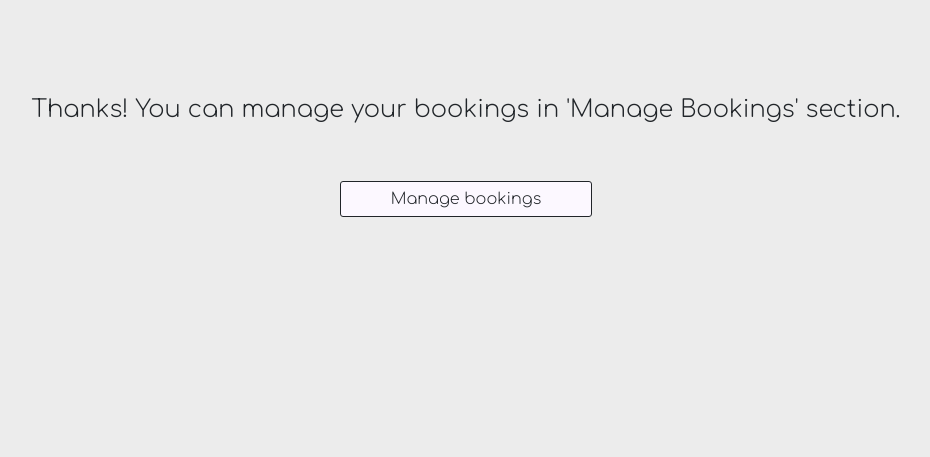
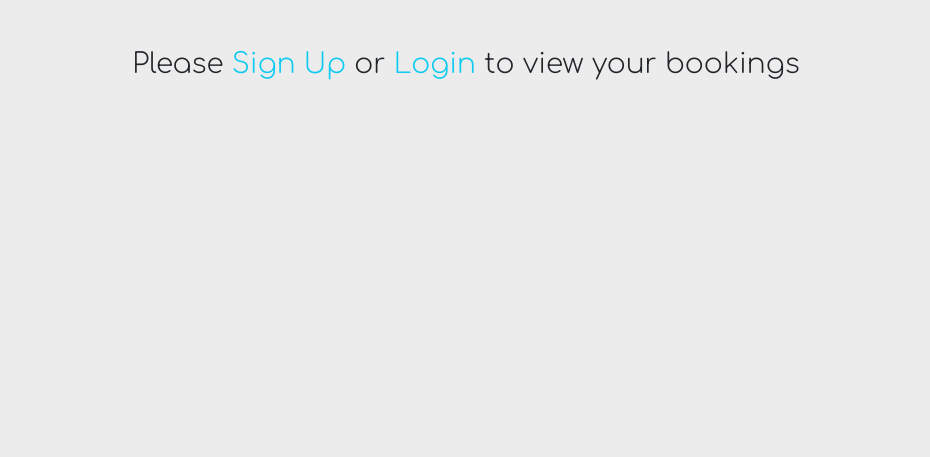
Before and after one commit to Folkor1/BookingPiano, a Django app: page /manage_bookings/ in a window 1280 px wide. Shown: the part 106-563 px from the top of the page, without its empty margins (174-1104 px from the left). Run offline with Django 3.2, Linux system fonts and the light colour scheme; some libraries are stand-ins or nearby versions.

Commit message:
Add edit booking

```diff
--- a/booking/urls.py
+++ b/booking/urls.py
@@ -5,5 +5,7 @@ urlpatterns = [
     path('', views.homepage, name="homepage"),
     path('about/', views.AboutView.as_view(), name="about"),
     path('bookings/', views.BookingsView.as_view(), name="bookings"),
-    path('manage_bookings/', views.manage_bookings, name='manage_bookings'),
+    path('manage_bookings/', views.ManageBookingsView.as_view(), name='manage_bookings'),
+    path('success/', views.success, name="success"),
+    path('edit/<booking_id>', views.edit_booking_date, name="edit"),
 ]
--- a/booking/views.py
+++ b/booking/views.py
@@ -1,6 +1,8 @@
-from django.shortcuts import render, redirect
+from django.shortcuts import render, reverse, get_object_or_404
 from django.views import generic
 from .models import About, Bookings
+from django.http import HttpResponseRedirect
+
 
 
 def homepage(request):
@@ -34,11 +36,32 @@ class BookingsView(generic.ListView):
             status = True
             booking = Bookings(lesson=lesson, lesson_type=lesson_type, date=date, time=time, status=status)
             booking.save()
-            return redirect('manage_bookings')
+            context = {'lesson': lesson, 'lesson_type': lesson_type, 'date': date, 'time': time, 'status': status}
+            return HttpResponseRedirect(reverse('success'), context)
 
 
-def manage_bookings(request):
+class ManageBookingsView(generic.ListView):
     """
     Render manage bookings page
     """
-    return render(request, "manage_bookings.html")
+    model = Bookings
+    template_name = "manage_bookings.html"
+
+
+def success(request):
+    """
+    Render success page
+    """
+    return render(request, "success.html")
+
+
+def edit_booking_date(request, booking_id):
+    """
+    Edit booking date and time
+    """
+    booking = get_object_or_404(Bookings, id=booking_id)
+    if request.method == 'POST':
+        booking.date = request.POST.get('edit_date_inp')
+        booking.time = request.POST.get('edit_time_inp')
+        booking.save()
+    return render(request, 'edit_booking_date.html')
--- a/bookingpiano/settings.py
+++ b/bookingpiano/settings.py
@@ -47,6 +47,7 @@ INSTALLED_APPS = [
     'cloudinary',
     'booking',
 ]
+
 
 MIDDLEWARE = [
     'django.middleware.security.SecurityMiddleware',
--- a/static/css/style.css
+++ b/static/css/style.css
@@ -120,12 +120,12 @@ color: #FCF8FF;
   background-color: #FCF8FF;
 }
 
-#manage-bookings, #manage {
+#manage-bookings, #manage, #success-manage-bookings {
   background-color: #FCF8FF;
   padding: 5px 50px 5px 50px;
 }
 
-#manage-bookings:hover, #manage:hover {
+#manage-bookings:hover, #manage:hover, #change-date:hover, #change-type:hover, #cancel:hover, #success-manage-bookings:hover {
   background-color: #1c1b1a;
 }
 
@@ -135,7 +135,7 @@ color: #FCF8FF;
   left: 80px;
 }
 
-#contacts-font, #upc-book, #pop-up {
+#contacts-font, #upc-book, #pop-up, #upc-manage-book {
   font-family: Merriweather Sans, sans-serif;
   font-size: 90%;
 }
@@ -156,7 +156,7 @@ color: #FCF8FF;
   width: 60px;
 }
 
-#date, #speed, #book-confirm, #confirm-message {
+#date, #speed, #book-confirm, #confirm-message, #change-date, #change-type, #cancel, #edit-book-confirm, #edit-date-form {
   background-color: #FCF8FF;
   border-radius: 3px;
 }
@@ -169,7 +169,7 @@ color: #FCF8FF;
   font-size: 80%;
 }
 
-#book-confirm {
+#book-confirm, #edit-book-confirm {
   padding: 20px 30px;
   width: 220px;
 }
@@ -194,12 +194,12 @@ color: #FCF8FF;
 
 /* Booking confirm message */
 
-#confirm-message {
+#confirm-message, #edit-date-form {
   height: 220px;
   width: 500px;
 }
 
-#back-to-selection, #confirm {
+#back-to-selection, #confirm, #edit-date-confirm, #edit-date-back-to-selection {
   margin-top: 20px;
   bottom: 0;
   height: 50px;
@@ -216,7 +216,7 @@ color: #FCF8FF;
   height: 30px;
 }
 
-#date-confirmation, #time-confirmation {
+#date-confirmation, #time-confirmation, #edit-date-date, #edit-time {
   font-family: Merriweather Sans, sans-serif;
   width: 200px;
 }
--- a/static/script/script.js
+++ b/static/script/script.js
@@ -6,6 +6,8 @@ $(document).ready(function() {
     let selectTime = document.getElementById("time-confirmation");
     let pianoOrTheory = document.getElementById("piano-or-theory");
     let onlineorOffline = document.getElementById("online-or-offline");
+    let editDateDate = document.getElementById("edit-date-date");
+    let editDateTime = document.getElementById("edit-time");
     let booking = [];
     let date = [];
     let time = [];
@@ -102,6 +104,7 @@ $(document).ready(function() {
         $('#book-div').removeClass('d-none');
         time.splice(0);
         var selectedTime = $("#time-picker option:selected").text();
+        console.log(time)
         time.push(selectedTime);
       });
 
@@ -154,4 +157,30 @@ $(document).ready(function() {
         $('#book-for').removeClass('d-none');
       });
 
+      // Edit date confirmation message
+      $('#edit-book-confirm').on("click", function() {
+        $('#edit-date-time').addClass('d-none');
+        $('#edit-date-form').removeClass('d-none');
+        getDateDate();
+        getDateTime();
+      });
+
+      // Edit date - back button
+      $('#edit-date-back-to-selection').on("click", function() {
+        $('#edit-date-form').addClass('d-none');
+        $('#edit-date-time').removeClass('d-none');
+      });
+
+      // Get date from date picker on edit
+      function getDateDate() {
+        editDateDate.innerText = date[0];
+        document.getElementById('edit_date_inp').value = date[0];
+      };
+
+      // Get time from time picker on edit
+      function getDateTime() {
+        editDateTime.innerText = time[0];
+        document.getElementById('edit_time_inp').value = time[0];
+        };
+
 });
--- a/templates/base.html
+++ b/templates/base.html
@@ -47,7 +47,24 @@
                 <a class="nav-link" aria-current="page" href="#">LOGIN</a>
               </li>
             </ul>
+          </div>
+        </div>
     </nav>
+
+    <div aria-live="polite" aria-atomic="true" class="d-flex justify-content-center align-items-center w-100">
+
+      <!-- Then put toasts within -->
+      <div class="toast" role="alert" aria-live="assertive" aria-atomic="true">
+        <div class="toast-header">
+          <strong class="me-auto">Bootstrap</strong>
+          <small>11 mins ago</small>
+          <button type="button" class="btn-close" data-bs-dismiss="toast" aria-label="Close"></button>
+        </div>
+        <div class="toast-body">
+          Hello, world! This is a toast message.
+        </div>
+      </div>
+    </div>
 
     <main class="container">
     {% block content %}
--- a/templates/bookings.html
+++ b/templates/bookings.html
@@ -159,6 +159,7 @@
 
     {% else %}
 
+        <!-- Sign up or login message -->
         <p class="h3 mt-5 text-center">
             Please <a class="text-info text-decoration-none" href="#"> Sign Up</a>
             or <a class="text-info text-decoration-none" href="#">Login</a> in order to make a reservation
--- a/templates/manage_bookings.html
+++ b/templates/manage_bookings.html
@@ -3,13 +3,38 @@
 
 {% block content %}
 
-<div class="mt-5 row row-cols-1 d-flex justify-content-centerd" id="thx-div">
-    <div>
-        <p class="h4 mt-5 text-center">Thanks! You can manage your bookings in 'Manage Bookings' section.</p>
+{% if user.is_authenticated %}
+
+    <!-- My upcoming bookings -->
+    <div class="mt-5 row row-cols-1 d-flex justify-content-centerd">
+        <div class="text-center">
+            <p class="h3 mt-5 text-center">My upcoming bookings:</p>
+            <div class="mt-4">
+
+                {% for booking in bookings_list %}
+                    {% if booking.status %}
+                    <div class="btn-toolbar d-flex justify-content-center mt-2 mb-2 h4">
+                        <p class="btn-group me-3 mb-0 lh-lg" id="upc-manage-book">{{ booking.lesson }} {{ booking.lesson_type }} | {{ booking.date }}</p>
+                        <button type="button" class="w-auto btn btn-outline-dark btn-group me-2 ps-2 pe-2 h-50 p-0 align-middle mt-1" id="change-date"><p class="m-0 p-0 h6 lh-lg"><a class="text-reset text-decoration-none" href="/edit/{{ booking.id }}"> Change date</p></a></button>
+                        <button type="button" class="w-auto btn btn-outline-dark btn-group me-2 ps-2 pe-2 h-50 p-0 align-middle mt-1" id="change-type"><p class="m-0 p-0 h6 lh-lg">Change type</p></button>
+                        <button type="button" class="w-auto btn btn-outline-dark btn-group me-2 ps-2 pe-2 h-50 p-0 align-middle mt-1" id="cancel"><p class="m-0 p-0 h6 lh-lg">Cancel</p></button>
+                    </div>
+                    {% endif %}
+                {% endfor %}
+            </div>
+            <button type="button" class="mt-3 btn btn-outline-dark" id="manage">View my past bookings</button>
+        </div>
+
     </div>
-    <div class="mt-5 text-center">
-        <button type="button" class="btn btn-outline-dark" id="manage">Manage bookings</button>
-    </div>
-</div>
+
+    {% else %}
+
+    <!-- Sign up or login message -->
+    <p class="h3 mt-5 text-center">
+        Please <a class="text-info text-decoration-none" href="#"> Sign Up</a>
+        or <a class="text-info text-decoration-none" href="#">Login</a> to view your bookings
+    </p>
+
+    {% endif %}
 
 {%endblock%}
```
Also changed, not shown: templates/edit_booking_date.html (added, +93 -0 lines), templates/success.html (added, +28 -0 lines).
